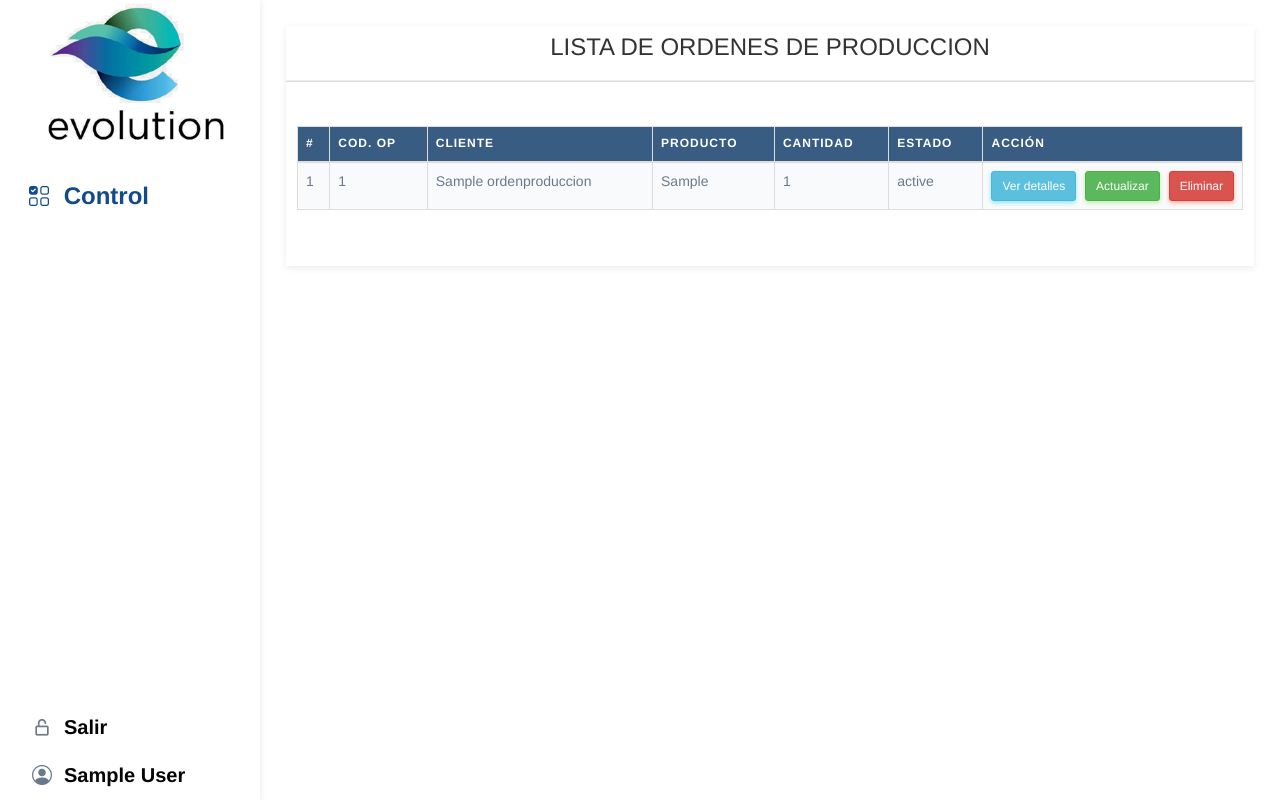
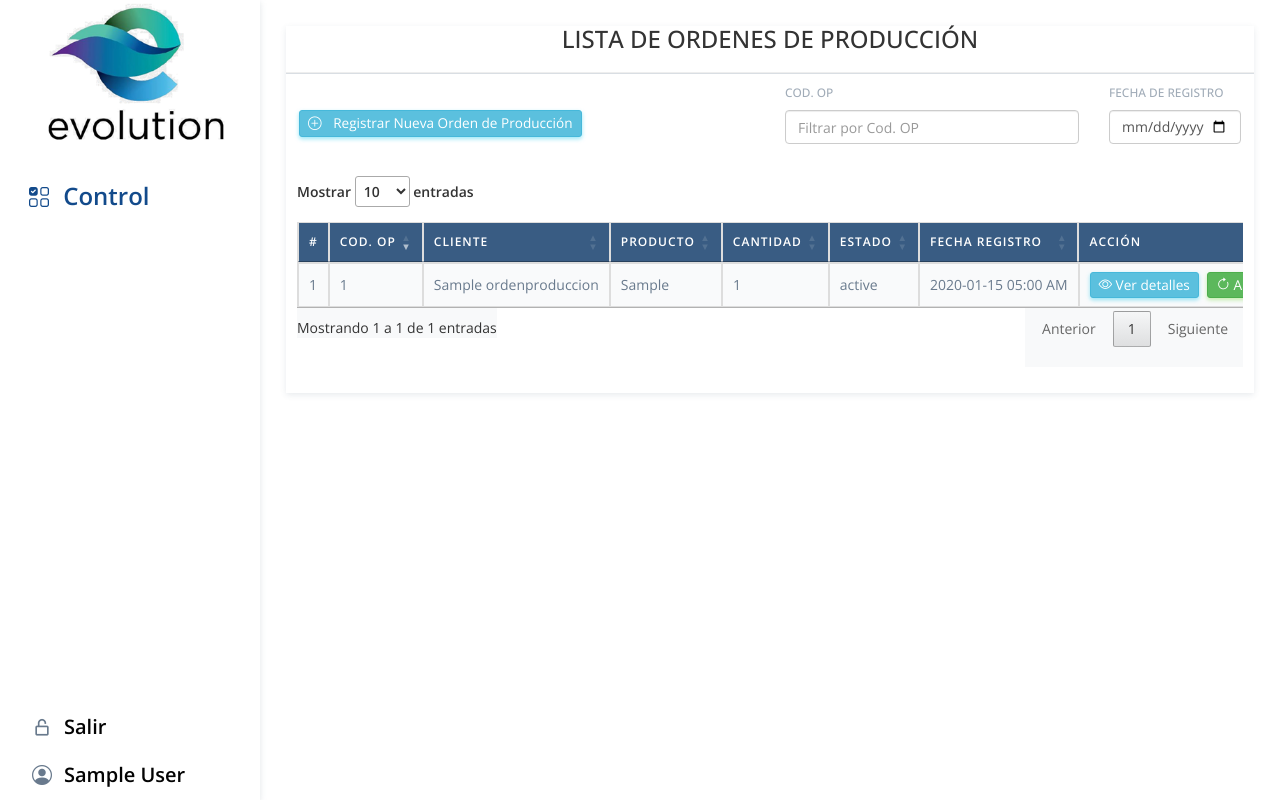
Before and after one commit to hmedina2024/Evolution_plastic_V1, a Flask app: page /lista-de-op in a window 1280 px wide. Run offline with Flask 3, Linux system fonts and the light colour scheme; the visitor is signed in with stand-in values (Sample User, id 1); tables that the repository leaves empty hold one stand-in row (values such as "Sample post"); lists and menus that the app fills with data are empty; parts of the project's set-up code (start-up, migrations or seed data) failed here and were passed over; some libraries are stand-ins or nearby versions.

Commit message:
Se agrega filtros en Formularios de listas

```diff
--- a/my-app/controllers/funciones_home.py
+++ b/my-app/controllers/funciones_home.py
@@ -10,7 +10,7 @@ import re
 import openpyxl  # Para generar el Excel
 from flask import send_file, session, Flask,url_for
 from conexion.models import db, Empleados, Procesos, Actividades, OrdenProduccion
-from sqlalchemy import or_
+from sqlalchemy import or_,func
 from datetime import datetime,timedelta
 from flask_sqlalchemy import SQLAlchemy
 
@@ -539,7 +539,7 @@ def buscar_cliente_bd(search='', start=0, length=10):
             'documento': c.documento,
             'nombre_cliente': c.nombre_cliente,
             'email_cliente': c.email_cliente,
-            'fecha_registro': c.fecha_registro.strftime('%Y-%m-%d') if c.fecha_registro else None,
+            'fecha_registro': (c.fecha_registro - timedelta(hours=5)).strftime('%Y-%m-%d %I:%M %p'),
             'foto_cliente': c.foto_cliente,
             'url_editar': url_for('viewEditarCliente', id=c.id_cliente)
         } for c in clientes]
@@ -1163,7 +1163,7 @@ def sql_detalles_op_bd(id_op):
                 'cantidad': orden.cantidad,
                 'odi': orden.odi,
                 'empleado': orden.empleado,
-                'fecha_registro': orden.fecha_registro.strftime('%Y-%m-%d %I:%M %p'),
+                'fecha_registro': (orden.fecha_registro - timedelta(hours=5)).strftime('%Y-%m-%d %I:%M %p'),
                 'usuario_registro': orden.usuario_registro
             }
         return None
@@ -1184,7 +1184,7 @@ def buscar_op_unico(id):
                 'cantidad': orden.cantidad,
                 'odi': orden.odi,
                 'empleado': orden.empleado,
-                'fecha_registro': orden.fecha_registro
+                'fecha_registro': (orden.fecha_registro - timedelta(hours=5)).strftime('%Y-%m-%d %I:%M %p'),
             }
         return None
     except Exception as e:
@@ -1193,18 +1193,28 @@ def buscar_op_unico(id):
 
 def procesar_actualizar_form_op(data):
     try:
-        orden = db.session.query(OrdenProduccion).filter_by(id_op=data.form['id_op']).first()
+        id_op = data.form.get('id_op')
+        if not id_op:
+            app.logger.error("ID de la orden no proporcionado")
+            return None
+
+        orden = db.session.query(OrdenProduccion).filter_by(id_op=id_op).first()
         if orden:
-            orden.codigo_op = data.form['codigo_op']
-            orden.nombre_cliente = data.form['nombre_cliente']
-            orden.producto = data.form['producto']
-            orden.estado = data.form['estado']
-            orden.cantidad = data.form['cantidad']
-            orden.odi = data.form['odi']
-            orden.empleado = data.form['empleado']
+            # Solo actualizamos los campos que vienen en el formulario
+            if 'producto' in data.form:
+                orden.producto = data.form['producto']
+            if 'estado' in data.form:
+                orden.estado = data.form['estado']
+            if 'cantidad' in data.form:
+                orden.cantidad = data.form['cantidad']
+            if 'odi' in data.form:
+                orden.odi = data.form['odi']
+            # No actualizamos codigo_op, nombre_cliente, empleado porque no se envían
             db.session.commit()
-            return 1  # Indica éxito (rowcount)
-        return None
+            return 1  # Éxito
+        else:
+            app.logger.error(f"Orden con id_op {id_op} no encontrada")
+            return None
     except Exception as e:
         db.session.rollback()
         app.logger.error(f"Ocurrió un error en procesar_actualizar_form_op: {e}")
@@ -1223,6 +1233,80 @@ def eliminar_op(id_op):
         db.session.rollback()
         app.logger.error(f"Error en eliminar_op: {e}")
         return 0
+
+def buscar_ordenes_produccion_bd(codigo_op='', fecha='', start=0, length=10, order=None):
+    try:
+        # Consulta base
+        query = db.session.query(OrdenProduccion)
+
+        # Filtro por código de orden de producción
+        if codigo_op:
+            query = query.filter(OrdenProduccion.codigo_op.ilike(f'%{codigo_op}%'))  # Corregimos la coma sobrante
+
+        # Filtro por fecha de registro
+        if fecha:
+            try:
+                # Convertir la fecha del input (YYYY-MM-DD) a un objeto datetime
+                fecha_dt = datetime.strptime(fecha, '%Y-%m-%d').date()
+                # Filtrar por la parte de la fecha de fecha_registro
+                query = query.filter(func.date(OrdenProduccion.fecha_registro) == fecha_dt)
+            except ValueError as e:
+                app.logger.error(f"Error al parsear la fecha: {fecha}, error: {e}")
+                # Si la fecha no es válida, no aplicamos el filtro
+
+        # Total de registros sin filtrar
+        total = db.session.query(OrdenProduccion).count()
+        app.logger.debug(f"Total de registros sin filtrar: {total}")
+
+        # Total de registros filtrados
+        total_filtered = query.count()
+        app.logger.debug(f"Total de registros filtrados: {total_filtered}")
+
+        # Mapear índices de columnas a campos del modelo
+        column_mapping = {
+            0: OrdenProduccion.id_op,        # Columna '#'
+            1: OrdenProduccion.codigo_op,    # Columna 'Cod. OP'
+            2: OrdenProduccion.nombre_cliente,  # Columna 'Cliente'
+            3: OrdenProduccion.producto,     # Columna 'Producto'
+            4: OrdenProduccion.cantidad,     # Columna 'Cantidad'
+            5: OrdenProduccion.estado,       # Columna 'Estado'
+            6: OrdenProduccion.fecha_registro,  # Columna 'Fecha Registro'
+            7: None                          # Columna 'Acción' no es ordenable
+        }
+
+        # Aplicar ordenamiento dinámico
+        if order:
+            for ord in order:
+                column_index = ord.get('column', 0)
+                direction = ord.get('dir', 'asc')
+                column = column_mapping.get(column_index)
+                if column:  # Solo ordenar si la columna está mapeada
+                    if direction == 'desc':
+                        query = query.order_by(column.desc())
+                    else:
+                        query = query.order_by(column.asc())
+
+        # Aplicar paginación
+        ordenes = query.offset(start).limit(length).all()
+        app.logger.debug(f"Órdenes obtenidas: {len(ordenes)} registros")
+
+        # Formatear los datos
+        data = [{
+            'id_op': op.id_op,
+            'codigo_op': op.codigo_op,
+            'nombre_cliente': op.nombre_cliente,
+            'producto': op.producto,
+            'cantidad': op.cantidad,
+            'estado': op.estado,
+            'fecha_registro': (op.fecha_registro - timedelta(hours=5)).strftime('%Y-%m-%d %I:%M %p')
+        } for op in ordenes]
+        app.logger.debug(f"Datos formateados: {data}")
+
+        return data, total, total_filtered
+
+    except Exception as e:
+        app.logger.error(f"Error en buscar_ordenes_produccion_bd: {str(e)}")
+        return [], 0, 0
 
 def obtener_vendedor():
     try:
--- a/my-app/static/assets/css/my_style.css
+++ b/my-app/static/assets/css/my_style.css
@@ -15,7 +15,7 @@ body {
   color: #222;
 }
 
-.font_size_17 { /* Corregido el error tipográfico */
+.font_size_17 {
   font-size: 17px;
 }
 
@@ -223,7 +223,7 @@ tbody tr:hover {
   padding-left: 15px !important;
 }
 
-.menu-vertical .menu-inner  {
+.menu-vertical .menu-inner {
   margin: 0 !important;
   font-size: 14px !important;
 }
@@ -266,77 +266,93 @@ tbody tr:hover {
 }
 
 .btn-toggle {
-  font-size: 24px !important; /* Tamaño agrandado a 32px */
-  padding: 8px 12px !important; /* Aumentamos el padding para más espacio */
+  font-size: 24px !important;
+  padding: 8px 12px !important;
   color: #124a8b;
 }
 
 .mb-1 {
-  margin-bottom: 0px !important; /* Más separación entre menús principales */
+  margin-bottom: 0px !important;
 }
 
 .btn-toggle-nav li {
-  margin-bottom: 10px !important; /* Más separación */
+  margin-bottom: 10px !important;
 }
 
 .menu-item .menu-link [data-i18n="Tables"] {
   font-size: 20px !important;
   font-weight: bold !important;
-  color: #030303 !important; /* Color azul para destacar */
+  color: #030303 !important;
 }
 
-
 .auto-resize {
-  resize: none; /* Evita redimensionamiento manual */
-  max-width: 100%; /* Limita el ancho al contenedor */
-  min-height: 38px; /* Altura mínima para consistencia con otros campos */
-  height: auto; /* Permite que crezca */
-  overflow: hidden; /* Oculta barras de desplazamiento innecesarias */
-  word-wrap: break-word; /* Ajusta el texto */
-  overflow-wrap: break-word; /* Alternativa moderna */
-  padding: 6px 12px; /* Asegura un padding consistente con los campos de formulario */
-  box-sizing: border-box; /* Incluye padding y bordes en el cálculo de la altura */
+  resize: none;
+  max-width: 100%;
+  min-height: 38px;
+  height: auto;
+  overflow: hidden;
+  word-wrap: break-word;
+  overflow-wrap: break-word;
+  padding: 6px 12px;
+  box-sizing: border-box;
 }
 
+/* Estilos para la tabla y DataTables */
+.table-responsive {
+  max-height: 700px !important;
+  overflow-y: auto;
+  position: relative; /* Combinado para mantener todas las propiedades */
+}
 
-  .table-responsive {
-    max-height: 700px !important; /* Altura fija para la tabla */
-    overflow-y: auto; /* Desplazamiento vertical dentro de la tabla */
-    position: relative; /* Asegurar que los elementos internos no afecten el contenedor */
+.dataTables_wrapper {
+  overflow: visible;
 }
-  .dataTables_wrapper {
-    overflow: visible; /* Permitir que los controles queden fuera del área de desplazamiento */
+
+.dataTables_length,
+.dataTables_filter,
+.dataTables_info,
+.dataTables_paginate {
+  margin-bottom: 10px;
 }
-  .dataTables_length, .dataTables_filter, .dataTables_info, .dataTables_paginate {
-    margin-bottom: 10px; /* Espaciado para que los controles sean visibles */
+
+.dataTables_paginate {
+  padding-bottom: 20px;
 }
-  .dataTables_paginate {
-    padding-bottom: 20px; /* Espacio adicional en la parte inferior */
-  }
-  /* Fijar los controles en la parte inferior */
+
 .dataTables_wrapper .dataTables_info,
 .dataTables_wrapper .dataTables_paginate {
   position: sticky;
   bottom: 0;
-    background: #f8f9fa; /* Color de fondo para que sean visibles */
+  background: #f8f9fa;
   z-index: 10;
 }
-
-  .table-responsive {
-    max-height: 700px !important;
-    overflow-y: auto;
-  }
-  .dataTables_wrapper .dataTables_paginate {
-    margin-top: 10px;
-    padding-bottom: 20px;
-  }
-
 
 .btn-sm {
   margin-right: 5px;
   padding: 2px 8px;
   font-size: 0.85rem;
 }
+
 .btn-sm:last-child {
   margin-right: 0;
 }
+
+/* Nuevos estilos para alinear el encabezado con el desplazamiento horizontal */
+#tbl_operaciones thead th,
+#tbl_ordenproduccion thead th  {
+  position: sticky;
+  top: 0;
+  background: #395c83;
+  color: white;
+  z-index: 1;
+  left: 0; /* Añadido para alinear con el desplazamiento horizontal */
+}
+
+#tbl_operaciones,
+#tbl_ordenproduccion {
+  width: 100% !important;
+}
+
+.dataTables_scrollBody {
+  overflow-x: auto !important;
+}
--- a/my-app/templates/public/clientes/lista_clientes.html
+++ b/my-app/templates/public/clientes/lista_clientes.html
@@ -3,7 +3,7 @@
 
 {% block customCSS %}
 <link rel="stylesheet" href="https://cdn.datatables.net/1.11.5/css/jquery.dataTables.min.css">
-
+<link rel="stylesheet" href="{{ url_for('static', filename='css/my_style.css') }}">
 {% endblock %}
 
 {% block body %}
@@ -93,6 +93,7 @@ $(document).ready(function() {
         "order": [[1, "desc"]],
         "responsive": true,
         "scrollY": "500px", /* Altura fija para la tabla */
+        "scrollX": true,
         "scrollCollapse": true, /* Colapsa el desplazamiento si hay menos datos */
         "processing": true,
         "language": {
--- a/my-app/templates/public/ordenproduccion/lista_op.html
+++ b/my-app/templates/public/ordenproduccion/lista_op.html
@@ -1,39 +1,41 @@
 {% extends 'public/base_cpanel.html' %}
-<!--Cambiando el title-->
+<!-- Cambiando el title -->
 {% block title %}Lista de Ordenes de Producción{% endblock %}
-<!--Inicio del block-->
+
+<!-- Estilos -->
+{% block customCSS %}
+<link rel="stylesheet" href="https://cdn.datatables.net/1.11.5/css/jquery.dataTables.min.css">
+<link rel="stylesheet" href="{{ url_for('static', filename='css/my_style.css') }}">
+{% endblock %}
+
+<!-- Inicio del block -->
 {% block body %}
-
-<script src="https://code.jquery.com/jquery-3.6.0.min.js"></script>
-<script src="https://cdn.datatables.net/1.11.5/js/jquery.dataTables.min.js"></script>
-<link rel="stylesheet" href="https://cdn.datatables.net/1.11.5/css/jquery.dataTables.min.css">
-
 <div class="card" style="border-radius: 0px !important">
   <div class="row justify-content-center mb-2">
-    <div class="col-md-12 mb-4">
-      <h3 class="text-center mt-2 mb-3">LISTA DE ORDENES DE PRODUCCION</h3>
+    <div class="col-md-12 mb-0">
+      <h3 class="text-center mt-0 mb-3">LISTA DE ORDENES DE PRODUCCIÓN</h3>
       <hr />
     </div>
 
-    <div class="row justify-content-end">
-      <!-- <div class="col-md-6 mt-4 py-2">
-        <input
-          type="search"
-          id="search"
-          class="form-control border-0 shadow-none"
-          placeholder="Buscar proceso..."
-          onkeyup="buscadorTable2('tbl_procesos')" />
-      </div> -->
+    <div class="row justify-content-end mb-3">
+      <div class="col-md-6 mt-0 py-3">
+        <a href="{{ url_for('viewFormOp') }}" class="btn btn-info btn-sm">
+          <i class="bi bi-plus-circle me-2"></i> Registrar Nueva Orden de Producción
+        </a>
+      </div>
+      <div class="col-md-4 position-relative mt-0 py-3">
+        <label for="filterCodOP" class="form-label small text-muted" style="position: absolute; top: -10px; left: 10px; background: white; padding: 0 5px;">Cod. OP</label>
+        <input type="text" id="filterCodOP" class="form-control" placeholder="Filtrar por Cod. OP">
+      </div>
+      <div class="col-md-2 position-relative mt-0 py-3">
+        <label for="filterFecha" class="form-label small text-muted" style="position: absolute; top: -10px; left: 10px; background: white; padding: 0 5px;">Fecha de Registro</label>
+        <input type="date" id="filterFecha" class="form-control">
+      </div>
     </div>
 
     <div class="row justify-content-center mb-2">
-      <div class="table-responsive text-nowrap table-hover" style="max-height: 500px; overflow-y: auto;">
-        <table
-          table-hover
-          id="tbl_ordenproduccion"
-          class="table table-striped table-bordered"
-          cellspacing="0"
-          width="100%">
+      <div class="table-responsive text-nowrap table-hover">
+        <table id="tbl_ordenproduccion" class="table table-striped table-bordered" cellspacing="0" width="100%">
           <thead>
             <tr>
               <th style="position: sticky; top: 0; background: #395c83; color: white; z-index: 1;">#</th>
@@ -42,53 +44,99 @@
               <th style="position: sticky; top: 0; background: #395c83; color: white; z-index: 1;">Producto</th>
               <th style="position: sticky; top: 0; background: #395c83; color: white; z-index: 1;">Cantidad</th>
               <th style="position: sticky; top: 0; background: #395c83; color: white; z-index: 1;">Estado</th>
+              <th style="position: sticky; top: 0; background: #395c83; color: white; z-index: 1;">Fecha Registro</th>
               <th style="position: sticky; top: 0; background: #395c83; color: white; z-index: 1;">Acción</th>
             </tr>
           </thead>
-          <tbody>
-            {% for op in op %}
-            <tr id="op_{{ op.id_op }}">
-                <td>{{ loop.index + ((pagination.page - 1) * pagination.per_page) }}</td>
-                <td>{{ op.codigo_op }}</td>
-                <td>{{ op.nombre_cliente }}</td>
-                <td>{{ op.producto }}</td>
-                <td>{{ op.cantidad }}</td>
-                <td>{{ op.estado }}</td>
-                <td width="10px">
-                    <a href="/detalles-op/{{ op.id_op }}" class="btn btn-info btn-sm">Ver detalles</a>
-                    <a href="{{ url_for('viewEditarop', id=op.id_op) }}" class="btn btn-success btn-sm">Actualizar</a>
-                    <a href="#" onclick="eliminarOp('{{ op.id_op }}');" class="btn btn-danger btn-sm">Eliminar</a>
-                </td>
-            </tr>
-            {% endfor %}
-        </tbody>
         </table>
-      </div>
-      <!-- Paginación con Flask-Paginate -->
-      <div class="pagination">
-        {{ pagination.links }}
       </div>
     </div>
   </div>
 </div>
+{% endblock %}
 
-{% endblock %}
+<!-- JavaScript -->
+{% block customJS %}
+<script src="https://code.jquery.com/jquery-3.6.0.min.js"></script>
+<script src="https://cdn.datatables.net/1.11.5/js/jquery.dataTables.min.js"></script>
 <script>
 $(document).ready(function() {
-      $('#tbl_ordenproduccion').DataTable({
-          "pageLength": 10,  // Registros por página
-          "order": [[1, "desc"]],  // Ordenar por la columna Cod. OP (índice 1) descendente
+    var table = $('#tbl_ordenproduccion').DataTable({
+        "serverSide": true,
+        "ajax": {
+            "url": "/buscando-ordenes-produccion", // Nueva ruta para buscar órdenes de producción
+            "type": "POST",
+            "contentType": "application/json",
+            "data": function(d) {
+                d.codigo_op = $('#filterCodOP').val(); // Enviar el valor del filtro
+                d.fecha = $('#filterFecha').val(); // Filtro por Fecha de Registro
+                return JSON.stringify(d);
+            },
+            "dataSrc": function(json) {
+                if (json.fin === 0) return [];
+                return json.data;
+            },
+            "error": function(xhr, error, thrown) {
+                console.log("Error en AJAX: ", xhr.status, error, thrown);
+            }
+        },
+        "columns": [
+            { "data": null, "render": function(data, type, row, meta) { return meta.row + meta.settings._iDisplayStart + 1; } , "orderable": false},
+            { "data": "codigo_op" },
+            { "data": "nombre_cliente" },
+            { "data": "producto" },
+            { "data": "cantidad" },
+            { "data": "estado" },
+            { "data": "fecha_registro" },
+            { "data": null, "render": function(data, type, row) {
+                return `
+                    <a href="/detalles-op/${row.id_op}" class="btn btn-info btn-sm"><i class="bi bi-eye"></i> Ver detalles</a>
+                    <a href="/editar-op/${row.id_op}" class="btn btn-success btn-sm"><i class="bi bi-arrow-clockwise"></i> Actualizar</a>
+                    <a href="#" onclick="eliminarOp('${row.id_op}');" class="btn btn-danger btn-sm"><i class="bi bi-trash3"></i> Eliminar</a>
+                `;
+            }, "orderable": false }
+        ],
+        "pageLength": 10,
+        "order": [[1, "desc"]], // Ordenar por Cod. OP descendente inicialmente
         "responsive": true,
         "scrollY": "500px",
+        "scrollX": true, // Habilitar desplazamiento horizontal
         "scrollCollapse": true,
-          "paging": false  // Desactiva la paginación de DataTables para evitar conflictos con Flask-Paginate
+        "processing": true,
+        "language": {
+            "url": "//cdn.datatables.net/plug-ins/1.11.5/i18n/Spanish.json",
+            "lengthMenu": "Mostrar _MENU_ entradas",
+            "info": "Mostrando _START_ a _END_ de _TOTAL_ entradas",
+            "paginate": {
+                "previous": "Anterior",
+                "next": "Siguiente"
+            }
+        },
+        "searching": false,
+        "dom": 'lfrtip'
+    });
+
+    // Evento para el filtro por Cod. OP con debounce
+    var debounceTimer;
+    $('#filterCodOP').on('keyup', function() {
+        clearTimeout(debounceTimer);
+        debounceTimer = setTimeout(function() {
+            table.ajax.reload();
+        }, 200);
+    });
+        // Evento para el filtro por fecha con debounce
+        $('#filterFecha').on('change', function() {
+        clearTimeout(debounceTimer);
+        debounceTimer = setTimeout(function() {
+            table.ajax.reload();
+        }, 300);
     });
 });
 
-  // Función para eliminar orden de producción (ajusta según tu lógica)
 function eliminarOp(id_op) {
     if (confirm('¿Estás seguro de eliminar esta orden de producción?')) {
         window.location.href = '/borrar-op/' + id_op;
     }
 }
 </script>
+{% endblock %}
```
Also changed, not shown: my-app/routers/router_home.py (+39 -2 lines), my-app/templates/public/operaciones/lista_operaciones.html (+4 -10 lines), my-app/templates/public/ordenproduccion/form_op_update.html (+6 -3 lines). Lines whose indentation alone changed are shown as unchanged.
